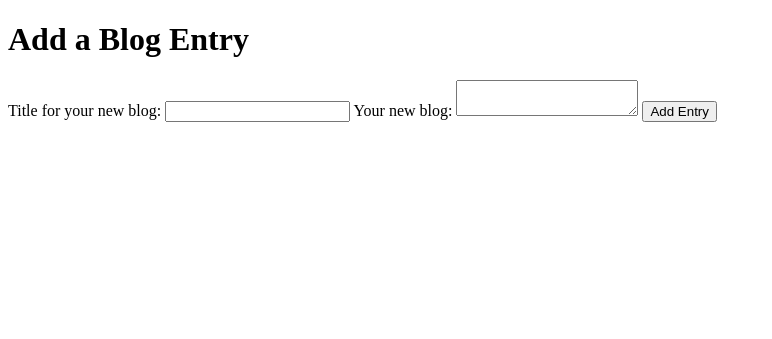
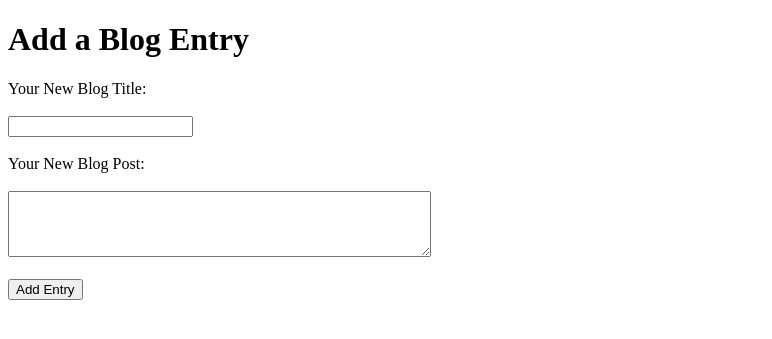
Before and after one commit to ludoll/blogz, a Flask app: page /newpost in a window 1280 px wide. Shown: the part 26-365 px from the top of the page, without its empty margins (0-772 px from the left). Run offline with Flask 2, Linux system fonts and the light colour scheme.

Commit message:
just some html stuff

```diff
--- a/main.py
+++ b/main.py
@@ -24,7 +24,7 @@ def index():
         blog_id = request.args.get("id")
         blog = Blog.query.get(blog_id)
 
-        return render_template('blogentry.html', blog=blog)
+        return render_template('blog.html', blog=blog)
 
     else:
         blogs = Blog.query.all()
@@ -47,7 +47,7 @@ def add_blog():
         title_error = 'Invalid Title'
 
     if len(blog_body) < 1:
-        title_error = 'Invalid body'
+        body_error = 'Invalid body'
 
     if not title_error and not body_error:
         new_blog = Blog(blog_title, blog_body)
--- a/templates/newpost.html
+++ b/templates/newpost.html
@@ -5,12 +5,13 @@
     <h1>Add a Blog Entry</h1>
 
     <form mothed="post">
-        <label for ="title">Title for your new blog:</label>
+        <label for ="title">Your New Blog Title:</label><br></br>
         <input type ="text" name="title" value=""></input>
         <span class="error">{{title_error}}</span>
-        <label for="body">Your new blog:</label>
-        <textarea name="body" value=""></textarea>
-        <span class="error">{{body_error}}</span>
+        <br></br>
+        <label for="body">Your New Blog Post:</label><br></br>
+        <textarea rows="4" cols="50" name="body" value=""></textarea>
+        <span class="error">{{body_error}}</span><br></br>
         <input type="submit" value="Add Entry"></input>
     </form>
 
```
Also changed, not shown: templates/blog.html (line endings or trailing spaces).
